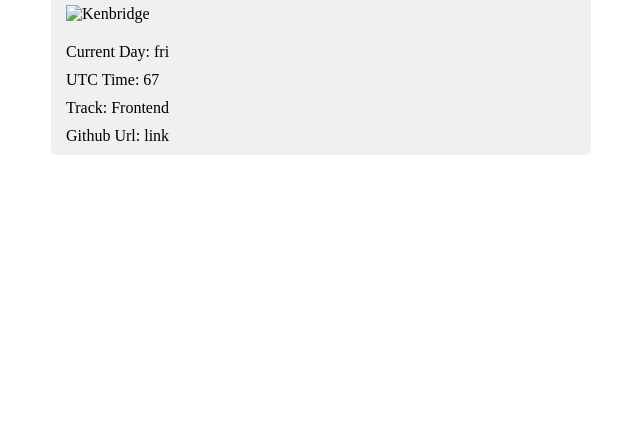
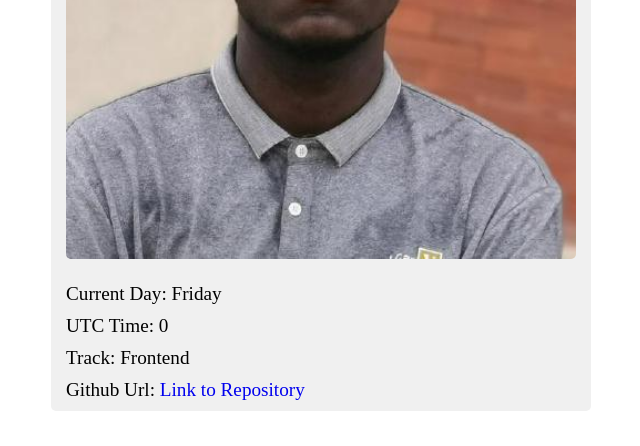
Before and after one commit to ezeaniiandrew/hng-profile-card, a plain HTML site: page index.html in a window 1280 px wide. Shown: the part 354-800 px from the top of the page, without its empty margins (319-959 px from the left). Drawn offline with Linux system fonts and the light colour scheme.

Commit message:
Added dynamic data to the site

```diff
--- a/index.html
+++ b/index.html
@@ -11,19 +11,26 @@
   <body>
     <main>
       <h1 data-testid="slackUserName">Kenbridge</h1>
+
+      <img src="dp.jpeg" alt="Kenbridge" data-testid="slackDisplayImage" />
+
       <section>
-        <img src="dp.jpg" alt="Kenbridge" data-testid="slackDisplayImage" />
-      </section>
-      <section>
-        <p data-testid="currentDayOfTheWeek">
-          Current Day: <span id="current-day">fri</span>
+        <p>
+          Current Day:
+          <span data-testid="currentDayOfTheWeek" id="current-day"></span>
         </p>
-        <p data-testid="currentUTCTime">
-          UTC Time: <span id="utc-time">67</span>
+        <p>
+          UTC Time: <span data-testid="currentUTCTime" id="utc-time"></span>
         </p>
-        <p data-testid="myTrack">Track: <span id="my-track">Frontend</span></p>
-        <p data-testid="githubURL">
-          Github Url: <span id="github-url">link</span>
+        <p>Track: <span data-testid="myTrack" id="my-track">Frontend</span></p>
+        <p>
+          Github Url:
+          <a
+            href="https://github.com/ezeaniiandrew/hng-profile-card"
+            target="_blank"
+            data-testid="githubURL"
+            >Link to Repository</a
+          >
         </p>
       </section>
     </main>
--- a/main.js
+++ b/main.js
@@ -0,0 +1,15 @@
+const daysOfTheWeek = [
+  "Sunday",
+  "Monday",
+  "Teusday",
+  "Wednesday",
+  "Thursday",
+  "Friday",
+  "Saturday",
+];
+
+const date = new Date();
+
+document.querySelector("#current-day").textContent = daysOfTheWeek[date.getDay()];
+
+document.querySelector("#utc-time").textContent = date.getUTCMilliseconds();
--- a/style.css
+++ b/style.css
@@ -22,21 +22,27 @@ main {
 
 h1 {
   text-align: center;
-}
-
-div {
-  width: 40%;
+  margin-bottom: 20px;
 }
 
 img {
   width: 100%;
   height: 100%;
+  border-radius: inherit;
 }
 
 section {
   margin-top: 20px;
 }
 
+p {
+  font-size: 1.2rem;
+}
+
 p:not(:last-child) {
   margin-bottom: 10px;
 }
+
+a {
+  text-decoration: none;
+}
```
